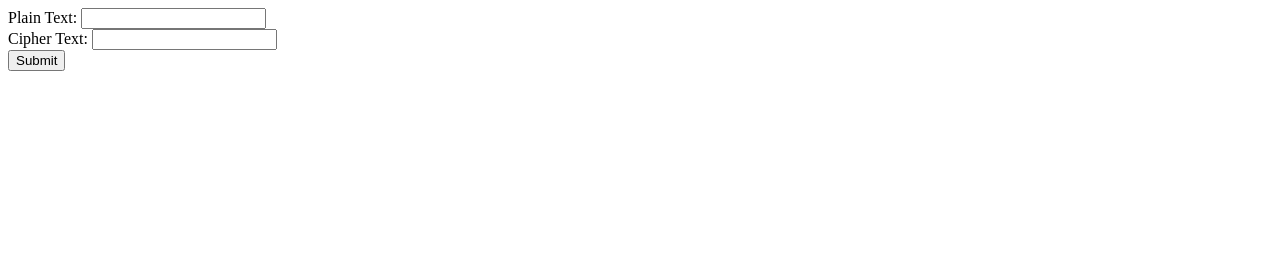
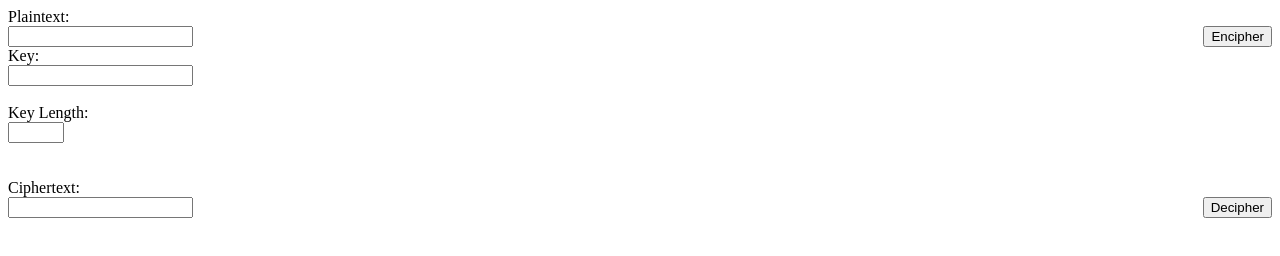
Before and after one commit to westceno/Columnar-Transposition, a plain HTML site: page FrontPage.html in a window 1280 px wide. Drawn offline with Linux system fonts and the light colour scheme.

Commit message:
Formatted Web Page

```diff
--- a/FrontPage.html
+++ b/FrontPage.html
@@ -1,10 +1,38 @@
+<!DOCTYPE html>
 <HTML>
-    <body>
+<HEAD>
+	<script src="dragtable.js"></script>
+</HEAD>
 
-        <form action="/action_page.php">
-            Plain Text: <input type="text" name="PlainText" value=""><br>
-            Cipher Text: <input type="text" name="CipherText" value=""><br>
-            <input type="submit" value="Submit">
-        </form>
-    </body>
+<body>
+
+		<form action= "/action_page.php">
+			Plaintext: <br>
+			<input type="text" name="Plaintext"
+				value="">
+
+			<input type="submit" value="Encipher" style="float: right">
+			<br>
+
+			Key: <br>
+			<input type="text" name="Key"
+				value="">
+
+			<br><br>
+
+			Key Length: <br>
+			<input type="number" id= "Key Length"
+				name="Key Length"
+					min= "0" max="25">
+
+			<br><br><br>
+
+			Ciphertext: <br>
+			<input type="text" name="Ciphertext"
+				value="">
+
+			<input type="submit" value="Decipher" style="float: right">
+		</form>
+
+</body>
 </HTML>
```
